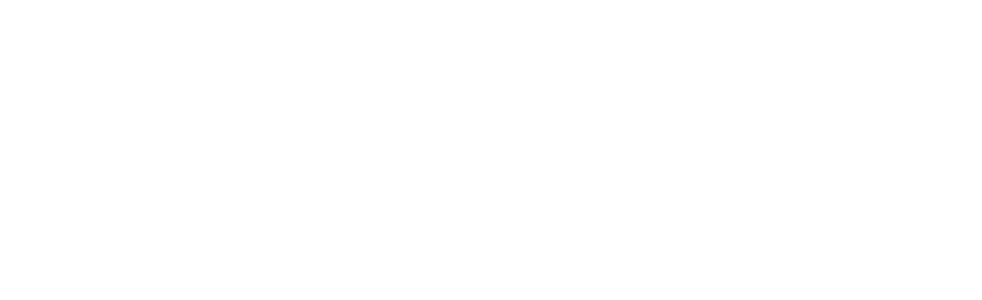
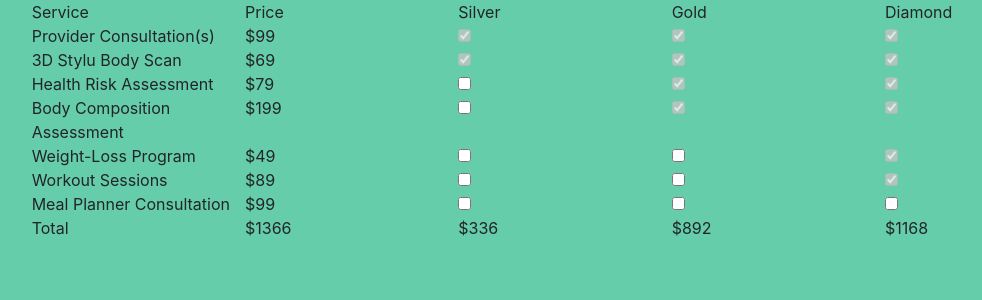
Before and after one commit to BitcareDev/bitcare-web, a React (Create React App) app: page /membership in a window 1280 px wide. Before the commit this address had no page. Shown: the top 300 px of the page, without its empty margins (75-1057 px from the left). Built offline with nearby package versions, Linux system fonts and the light colour scheme.

Commit message:
DB Integration

```diff
--- a/package.json
+++ b/package.json
@@ -7,6 +7,7 @@
     "@testing-library/react": "^13.4.0",
     "@testing-library/user-event": "^13.5.0",
     "bootstrap": "^5.2.2",
+    "firebase": "^9.13.0",
     "react": "^18.2.0",
     "react-bootstrap": "^2.5.0",
     "react-dom": "^18.2.0",
--- a/src/App.js
+++ b/src/App.js
@@ -3,14 +3,22 @@ import React from "react";
 import { BrowserRouter, Routes, Route } from "react-router-dom";
 import SignInPage from "./pages/SignInPage/SIgnInPage";
 import HomePage from "./pages/HomePage/HomePage";
+import firebase from "firebase/compat/app";
+import Membership from "./components/Membership/Membership";
+import CustomGrid from "./Grid";
 
 function App() {
-  console.log("In app page");
+  const firebaseApp = firebase.apps[0];
+  console.log(
+    "React firebase in app page",
+    JSON.stringify(firebaseApp.options, null, 2)
+  );
   return (
     <BrowserRouter>
       <Routes>
         <Route exact path="/" element={<SignInPage />} />
         <Route exact path="home" element={<HomePage />} />
+        <Route exact path="membership" element={<Membership />} />
         {/* <Route index element={<SignUp />} /> */}
         {/* {/* <Route path="blogs" element={<Blogs />} /> */}
         {/* <Route exact path="/signup" element={<SignUp />} /> */}
--- /dev/null
+++ b/src/components/Membership/Membership.js
@@ -0,0 +1,189 @@
+import "./Membership.css";
+import React, { useEffect, useState } from "react";
+import Row from "react-bootstrap/Row";
+import Col from "react-bootstrap/Col";
+import Card from "react-bootstrap/Card";
+import Button from "react-bootstrap/Button";
+
+export default function Membership() {
+  console.log("We are in membership");
+  const [total, setTotal] = useState(0);
+  const [silverTotal, setSilverTotal] = useState(0);
+  const [goldTotal, setGoldTotal] = useState(0);
+  const [diamondTotal, setDiamondTotal] = useState(0);
+
+  const services = [
+    { name: "Provider Consultation(s)", price: 99, startPlan: 1 },
+    { name: "3D Stylu Body Scan", price: 69, startPlan: 1 },
+    { name: "Health Risk Assessment", price: 79, startPlan: 2 },
+    { name: "Body Composition Assessment", price: 199, startPlan: 2 },
+    { name: "Weight-Loss Program", price: 49, startPlan: 3 },
+    { name: "Workout Sessions", price: 89, startPlan: 3 },
+    { name: "Meal Planner Consultation", price: 99 },
+  ];
+
+  useEffect(() => {
+    const tot = 0;
+    services.forEach((ser) => {
+      setTotal((prevState) => prevState + ser.price);
+      if (ser.startPlan < 2) {
+        setSilverTotal((prevState) => {
+          console.log("silver total: ", prevState);
+          return prevState + ser.price;
+        });
+      }
+      if (ser.startPlan < 3) setGoldTotal((prevState) => prevState + ser.price);
+      if (ser.startPlan <= 3)
+        setDiamondTotal((prevState) => prevState + ser.price);
+    });
+  }, [services.length]);
+  return (
+    <div
+      style={{
+        width: "100vw",
+        height: "100vh",
+        backgroundColor: "mediumaquamarine",
+      }}
+    >
+      {/* <Row className="row g-0"> */}
+      {/* <Col xs="1" md lg="1"></Col>
+        <Col xs="3" md lg="3" style={{ marginLeft: "2%" }}>
+          <Card>
+            <Card.Img src="../../../public/assets/signup-1.png" />
+            <Card.Body>
+              <Card.Title>Card Title</Card.Title>
+              <Card.Text>
+                Some quick example text to build on the card title and make up
+                the bulk of the card's content.
+              </Card.Text>
+              <Button variant="primary">Go somewhere</Button>
+            </Card.Body>
+          </Card>
+        </Col>
+        <Col xs="3" md lg="3" style={{ margin: "5% 2%" }}>
+          <Card>
+            <Card.Img src="../../../public/assets/signup-1.png" />
+            <Card.Body>
+              <Card.Title>Card Title</Card.Title>
+              <Card.Text>
+                Some quick example text to build on the card title and make up
+                the bulk of the card's content.
+              </Card.Text>
+              <Button variant="primary">Go somewhere</Button>
+            </Card.Body>
+          </Card>
+        </Col>
+        <Col xs="3" md lg="3" style={{ marginRight: "2%" }}>
+          <Card>
+            <Card.Img src="../../../public/assets/signup-1.png" />
+            <Card.Body>
+              <Card.Title>Card Title</Card.Title>
+              <Card.Text>
+                Some quick example text to build on the card title and make up
+                the bulk of the card's content.
+              </Card.Text>
+              <Button variant="primary">Go somewhere</Button>
+            </Card.Body>
+          </Card>
+        </Col>
+        <Col xs="1" md lg="1"></Col> */}
+      <Row className="row g-0">
+        <Col xs="1" md lg="1"></Col>
+        <Col xs="2" md lg="2">
+          Service
+        </Col>
+        <Col xs="2" md lg="2">
+          Price
+        </Col>
+        <Col xs="2" md lg="2">
+          Silver
+        </Col>
+        <Col xs="2" md lg="2">
+          Gold
+        </Col>
+        <Col xs="2" md lg="2">
+          Diamond
+        </Col>
+        <Col xs="1" md lg="1"></Col>
+      </Row>
+      {services.map((service) => (
+        <Row className="row g-0">
+          <Col xs="1" md lg="1"></Col>
+          <Col xs="2" md lg="2">
+            {service.name}
+          </Col>
+          <Col xs="2" md lg="2">
+            ${service.price}
+          </Col>
+          <Col xs="2" md lg="2">
+            {service.startPlan < 2 ? (
+              <input type="checkbox" value="" checked disabled />
+            ) : (
+              <input
+                type="checkbox"
+                value=""
+                onClick={(e) => {
+                  console.log("Is checked: ", e.target.checked);
+                  e.target.checked
+                    ? setSilverTotal((prevState) => prevState + service.price)
+                    : setSilverTotal((prevState) => prevState - service.price);
+                }}
+              />
+            )}
+          </Col>
+          <Col xs="2" md lg="2">
+            {service.startPlan < 3 ? (
+              <input type="checkbox" value="" checked disabled />
+            ) : (
+              <input
+                type="checkbox"
+                value=""
+                onClick={(e) =>
+                  e.target.checked
+                    ? setSilverTotal((prevState) => prevState + service.price)
+                    : setSilverTotal((prevState) => prevState - service.price)
+                }
+              />
+            )}
+          </Col>
+          <Col xs="2" md lg="2">
+            {service.startPlan <= 3 ? (
+              <input type="checkbox" value="" checked disabled />
+            ) : (
+              <input
+                type="checkbox"
+                value=""
+                onClick={(e) =>
+                  e.target.checked
+                    ? setSilverTotal((prevState) => prevState + service.price)
+                    : setSilverTotal((prevState) => prevState - service.price)
+                }
+              />
+            )}
+          </Col>
+          <Col xs="1" md lg="1"></Col>
+        </Row>
+      ))}
+      <Row className="row g-0">
+        <Col xs="1" md lg="1"></Col>
+        <Col xs="2" md lg="2">
+          Total
+        </Col>
+        <Col xs="2" md lg="2">
+          ${total}
+        </Col>
+        <Col xs="2" md lg="2">
+          ${silverTotal}
+        </Col>
+        <Col xs="2" md lg="2">
+          ${goldTotal}
+        </Col>
+        <Col xs="2" md lg="2">
+          ${diamondTotal}
+        </Col>
+        <Col xs="1" md lg="1"></Col>
+      </Row>
+      {/* </Row> */}
+    </div>
+  );
+}
--- a/src/index.js
+++ b/src/index.js
@@ -4,6 +4,24 @@ import "bootstrap/dist/css/bootstrap.min.css";
 import "./index.css";
 import App from "./App";
 import reportWebVitals from "./reportWebVitals";
+import firebase from "firebase/compat/app";
+import { getFirestore } from "firebase/firestore";
+
+// Use your config values here.
+// Initialize Firebase and Firestore
+const app = firebase.initializeApp({
+  apiKey: "AIzaSyBG4JnVt9HIIirTu-4RTOtUT1sGtTrEKgY",
+  authDomain: "bitcare-auth.firebaseapp.com",
+  databaseURL: "https://bitcare-auth-default-rtdb.firebaseio.com",
+  projectId: "bitcare-auth",
+  storageBucket: "bitcare-auth.appspot.com",
+  messagingSenderId: "957385368559",
+  appId: "1:957385368559:web:383bb407e769c0a8d1cc1a",
+  measurementId: "G-19JWT89DED",
+});
+
+const db = getFirestore(app);
+export { db };
 
 const root = ReactDOM.createRoot(document.getElementById("root"));
 root.render(
--- a/src/pages/SignInPage/SIgnInPage.js
+++ b/src/pages/SignInPage/SIgnInPage.js
@@ -3,6 +3,8 @@ import React, { useState } from "react";
 import SignIn from "../../components/SignIn/SignIn";
 import SignUp from "../../components/SignUp/SignUp";
 import SimpleImageSlider from "react-simple-image-slider";
+import Row from "react-bootstrap/Row";
+import Col from "react-bootstrap/Col";
 
 export default function SignInPage() {
   console.log("We are in signinpage");
@@ -14,18 +16,36 @@ export default function SignInPage() {
     { url: "../../assets/signup-3.png" },
   ];
 
+  console.log(
+    "Resolution: " + window.screen.width + " " + window.screen.height
+  );
+  console.log("Resolution pixel ratio: " + window.devicePixelRatio);
   return (
     <div className="splitScreen">
-      <div className="left">
+      {/* <div className="left"> */}
+      <Row className="row g-0">
+        <Col xs="12" md lg="6">
           {isNewUser ? (
             <SignUp setNewUser={setNewUser} />
           ) : (
             <SignIn setNewUser={setNewUser} />
           )}
-      </div>
-      <div className="right">
+          {/* </div>
+      <div className="right"> */}
+        </Col>
+        <Col
+          xs="12"
+          md
+          lg="6"
+          style={{
+            background:
+              "linear-gradient(to right, rgb(92 196 183) 3%, rgb(158 212 170) 100%)",
+          }}
+          className="right-col"
+        >
+          {/* if mobile mahe width to 100% */}
           <SimpleImageSlider
-          width={"50%"}
+            width={window.screen.width < 768 ? "100%" : "50%"}
             height={"100%"}
             images={images}
             showBullets={true}
@@ -36,7 +56,9 @@ export default function SignInPage() {
             autoPlay={true}
             autoPlayDelay={2}
           />
-      </div>
+        </Col>
+      </Row>
+      {/* </div> */}
     </div>
   );
 }
--- a/src/pages/SignInPage/SignInPage.css
+++ b/src/pages/SignInPage/SignInPage.css
@@ -2,6 +2,23 @@
   display: flex;
   height: 100vh;
 }
+
+.row {
+  width: -webkit-fill-available;
+  /* margin: 0; */
+}
+
+.right-col {
+  height: -webkit-fill-available;
+  /* width: -webkit-fill-available; */
+}
+
+@media only screen and (max-width: 767px) {
+  .right-col {
+    height: 100%;
+  }
+}
+
 .left {
   width: 50%;
 }
@@ -74,7 +91,7 @@ input[type="submit"] {
 }
 
 form {
-  margin: 0 30%;
+  margin: 0 30% 10px;
 }
 
 .carousel-caption {
```
Also changed, not shown: src/Grid.js (+4 -3 lines), src/components/SignIn/SignIn.js (+36 -17 lines), src/components/SignUp/SignUp.js (+43 -7 lines), src/components/Membership/Membership.css (added), src/pages/MembershipPage/MembershipPage.ts (added), 1 other file (tests, documents, lock files or other folders). Lines whose indentation alone changed are shown as unchanged.
